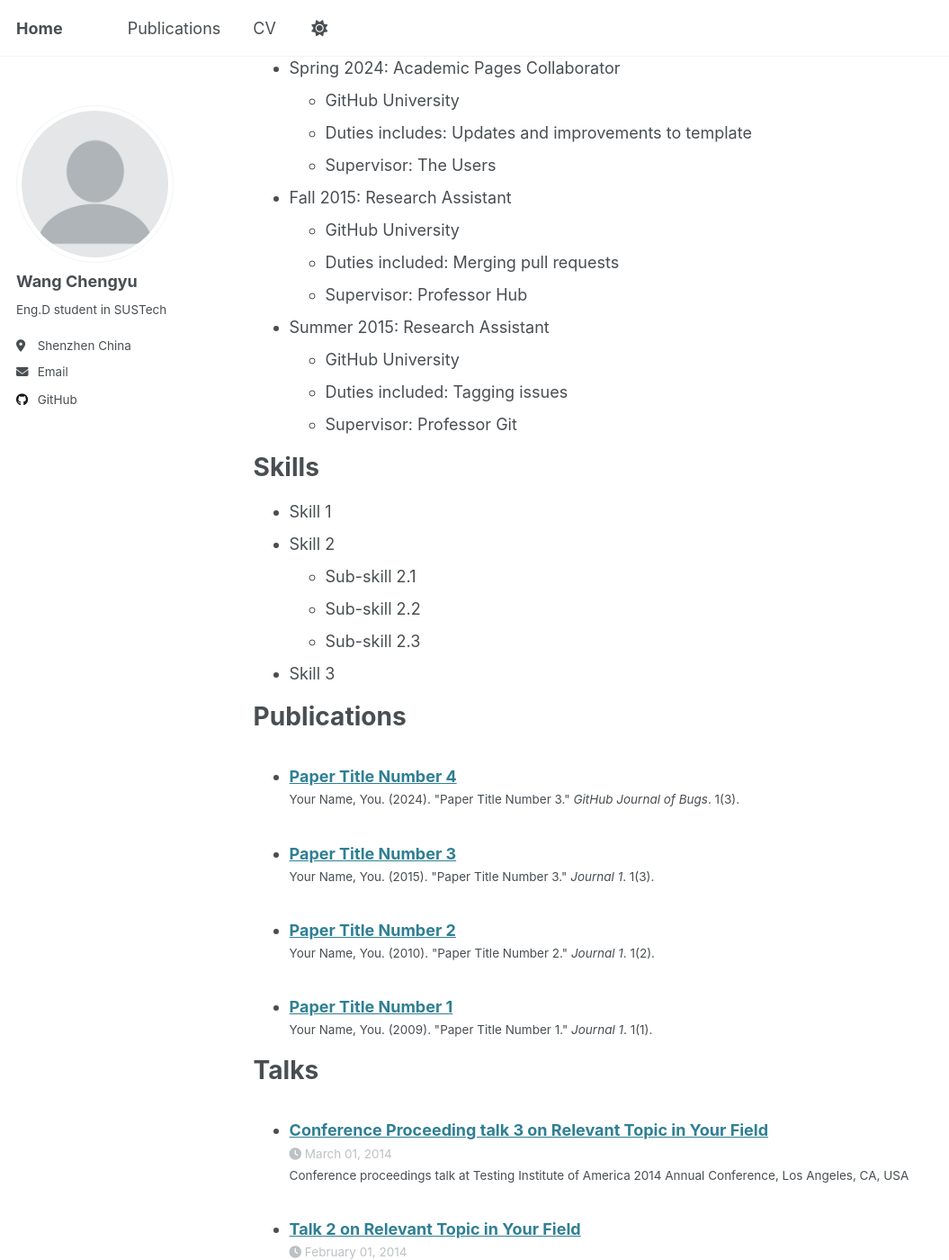
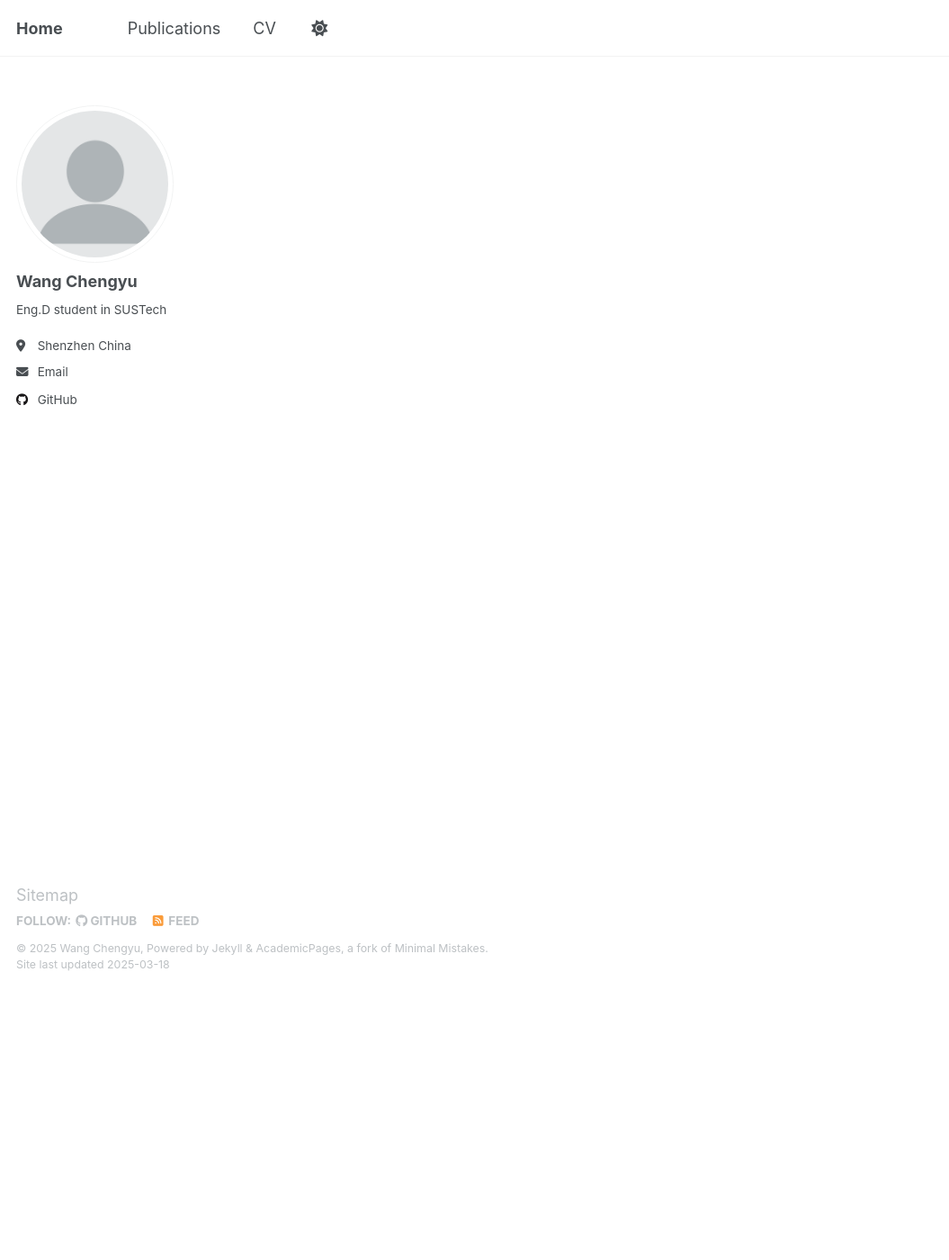
Before and after one commit to w-chengyu/w-chengyu.github.io, a Jekyll site: the page built from _pages/cv.md, in a window 1280 px wide and 1400 px high, scrolled down 300 px. Shown: the whole window at 90% size, without its empty margins (0-1055 px from the left). Built offline with Jekyll 4.4.1, drawn with Linux system fonts in a browser that asks for light colours; some of the changed text lies outside the part shown.

Commit message:
Update cv.md

```diff
--- a/_pages/cv.md
+++ b/_pages/cv.md
@@ -11,11 +11,10 @@ redirect_from:
 
 Education
 ======
-* Ph.D in Version Control Theory, GitHub University, 2018 (expected)
-* M.S. in Jekyll, GitHub University, 2014
-* B.S. in GitHub, GitHub University, 2012
+* Eng.D in Electronic and Information Engineering, Southern University of Science and Technology, 2024-present
+* B.S. in Statistics, Xiamen University, 2020-2024
 
-Work experience
+<!-- Work experience
 ======
 * Spring 2024: Academic Pages Collaborator
   * GitHub University
@@ -61,4 +60,4 @@ Teaching
 
 Service and leadership
 ======
-* Currently signed in to 43 different slack teams
+* Currently signed in to 43 different slack teams-->
```
